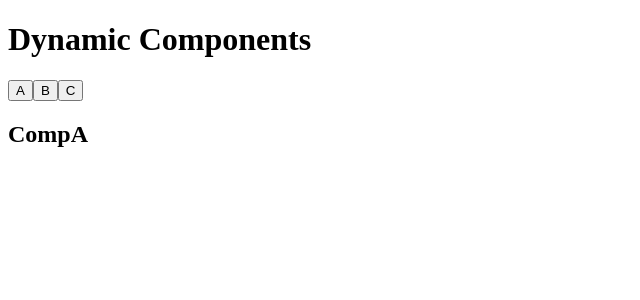
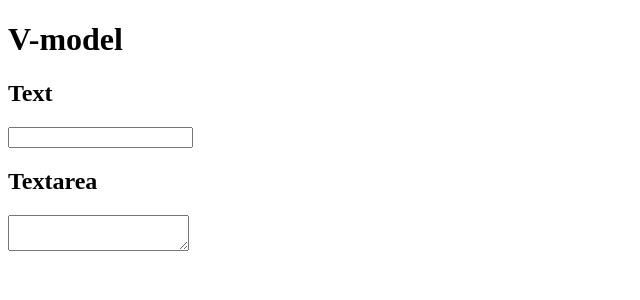
Before and after one commit to kadokichi/vue-lesson, a Vue app in the folder vue-lesson/: page / in a window 1280 px wide. Shown: the top 300 px of the page, without its empty margins (0-640 px from the left). Built offline with nearby package versions, Linux system fonts and the light colour scheme.

Commit message:
input,textareaにv-modelを適用する

```diff
--- a/vue-lesson/src/App.vue
+++ b/vue-lesson/src/App.vue
@@ -1,26 +1,17 @@
 <script setup>
-  import { defineAsyncComponent, shallowRef } from 'vue';
-  import CompA from './components/CompA.vue';
-  //import CompB from './components/CompB.vue';
-  import BaseLoader from './components/BaseLoader.vue';
-  import ErrorMessage from './components/ErrorMessage.vue';
-  const CompB = defineAsyncComponent({
-    loader: () => import('./components/CompB.vue'),
-    loadingComponent: BaseLoader,
-    delay: 200,
-    errorComponent: ErrorMessage,
-    timeout: 2000
-  })
-  import CompC from './components/CompC.vue';
-  const currentComp = shallowRef(CompA)
+import { ref } from 'vue';
+const userInput = ref('')
+const message = ref('')
 </script>
 
 <template>
-  <h1>Dynamic Components</h1>
-  <button @click="currentComp = CompA">A</button>
-  <button @click="currentComp = CompB">B</button>
-  <button @click="currentComp = CompC">C</button>
-  <component :is="currentComp" />
+  <h1>V-model</h1>
+  <h2>Text</h2>
+  <input v-model="userInput" type="text">
+  <p>{{ userInput }}</p>
+  <h2>Textarea</h2>
+  <textarea v-model="message"></textarea>
+  <p style="white-space: pre;">{{ message }}</p>
 </template>
 
 <style scoped>
```
